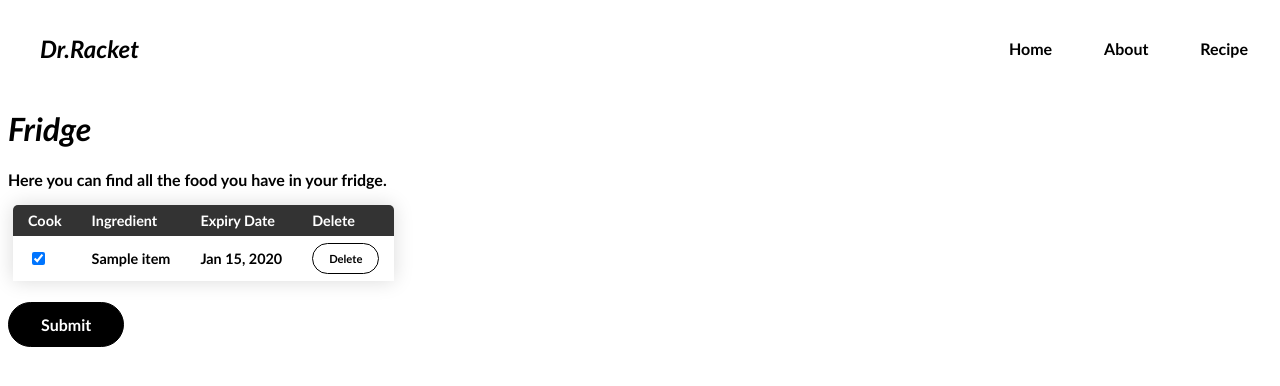
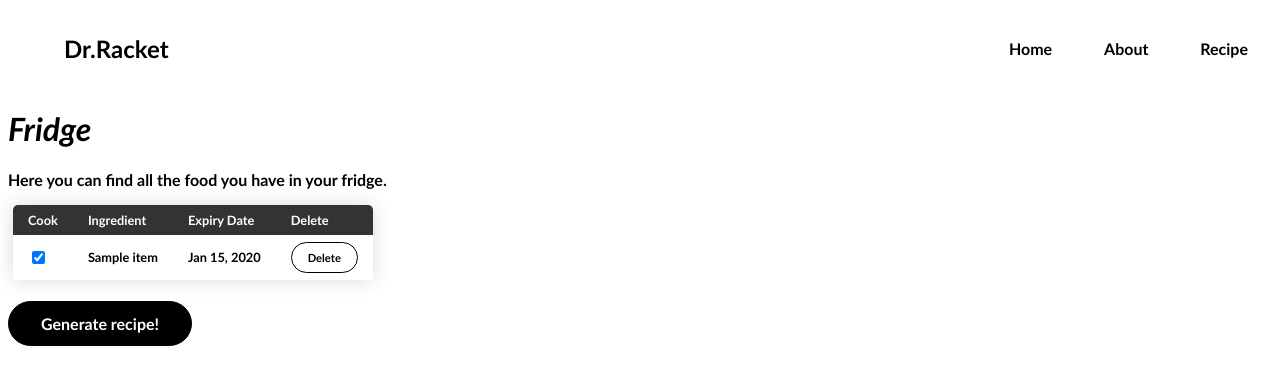
Before and after one commit to Yarik-Popov/receipt-generator, a Flask app: page /fridge in a window 1280 px wide. Shown: the top 386 px of the page. Run offline with Flask 3, Linux system fonts and the light colour scheme; tables that the repository leaves empty hold one stand-in row (values such as "Sample post").

Commit message:
William/createbutton (#16)
* Finish delete

* fix >> issue and fix the wrong place where the deletion message shows up

* change the button in add_item

* change the button in the fridge.html

* change the button in the index.html

* make the logo be able to redirect to the home page

* make the About button redirect to our github page

---------

Co-authored-by: Gen <133405903+18gen@users.noreply.github.com>

```diff
--- a/static/fridge.css
+++ b/static/fridge.css
@@ -1,7 +1,7 @@
 .content-table {
     border-collapse: collapse;
     margin: 5px;
-    font-size: 0.9em;
+    font-size: 0.8em;
     min-width: 200px;
     border-radius: 5px 5px 0 0;
     overflow:hidden;
--- a/templates/add.html
+++ b/templates/add.html
@@ -16,7 +16,7 @@
         <label for="expiry_date">Expiry Date:</label><br>
         <input class="textbox" type="date" id="expiry_date" name="expiry_date" required><br>
 
-        <input class="submit" type="submit" value="Submit">
+        <input class="submit" type="submit" value="Add to fridge!">
 
     </form>
     <!-- In your HTML template for '/some_other_page' -->
--- a/templates/base.html
+++ b/templates/base.html
@@ -8,10 +8,14 @@
 </head>
 <body>
     <nav>
-        <div class="logo">Dr.Racket</div>
+        <div class="logo">
+            <a href="/" style="text-decoration: none; color: inherit;">
+            Dr.Racket
+            </a>
+        </div>
         <div class="nav-items">
           <a href="/">Home</a>
-          <a href="/">About</a>
+          <a href="https://github.com/Yarik-Popov/hack-the-change-2023">About</a>
           <a href="ADD_RECIPE_LINK">Recipe</a>
 
         </div>
--- a/templates/fridge.html
+++ b/templates/fridge.html
@@ -34,7 +34,8 @@
 
                 </tbody>
             </table>
-        <input class="submit" type="submit" value="Submit">
+        <input class="submit" type="submit" value="Generate recipe!">
+
         {% with messages = get_flashed_messages() %}
         {% if messages %}
             {% for message in messages %}
--- a/templates/index.html
+++ b/templates/index.html
@@ -13,7 +13,7 @@
         <p>Our project uses AI to formulate a recipe that you can use to make yourself a nice meal and reduce food waste.</p>
       </div>
       <a href="/fridge">
-        <button>Get Started</button>
+        <button>Go to my fridge!</button>
       </a>
 
     </section>
```
